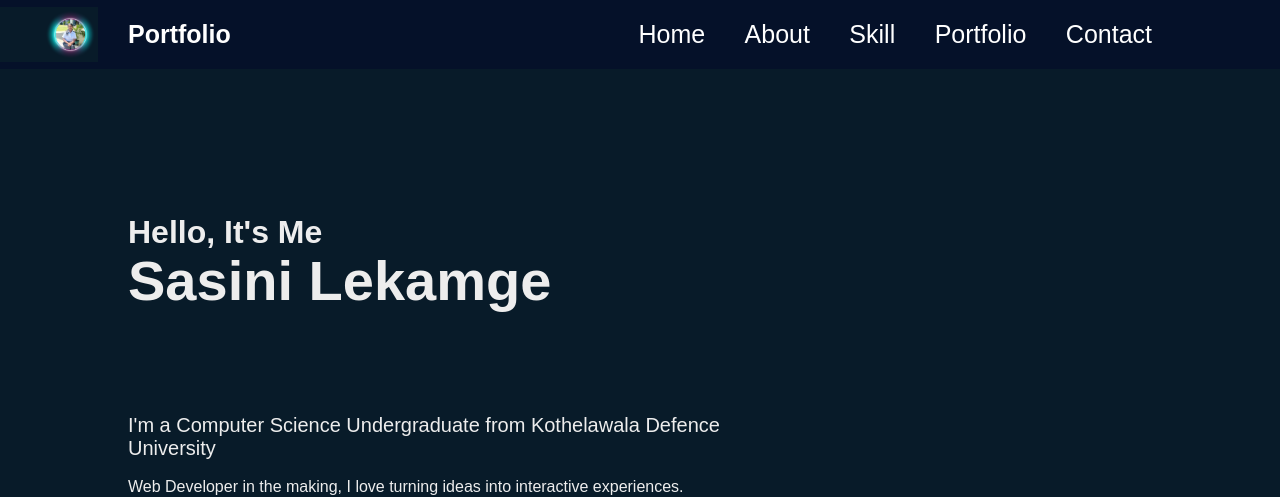
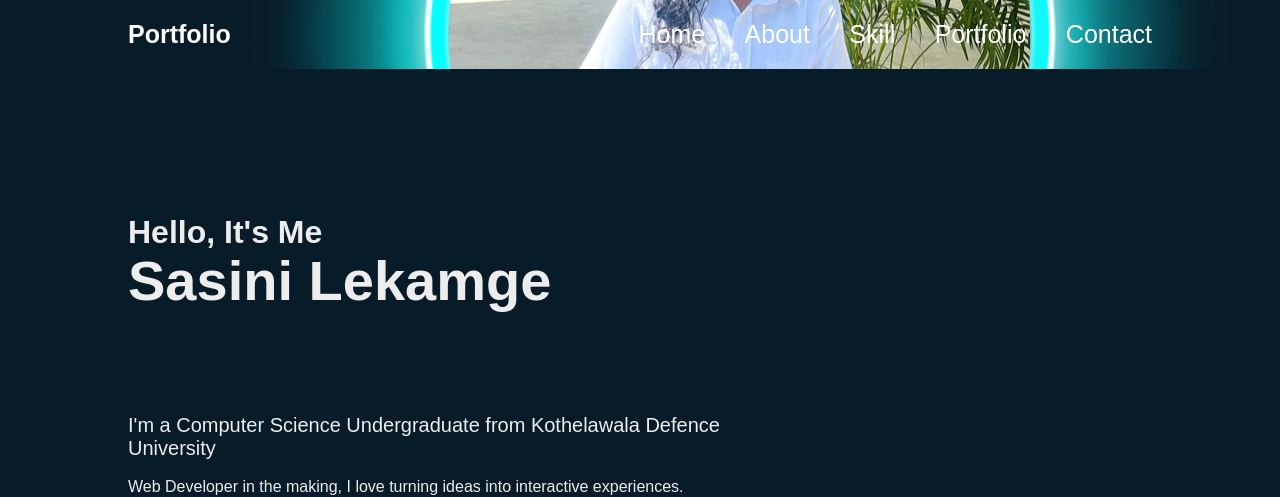
Before and after one commit to Wicky2002/SasiniPortfolio, a plain HTML site: page index.html in a window 1280 px wide. Shown: the top 497 px of the page. Drawn offline with nearby package versions, Linux system fonts and the light colour scheme.

Commit message:
Update stylesheet.css

```diff
--- a/stylesheet.css
+++ b/stylesheet.css
@@ -18,14 +18,14 @@ body {
     padding: 20px 10%;
     background: #051129;
     background-image: url(pics/sasi.png);
-    background-position: left center;  /* Adjust the background position as needed */
     background-repeat: no-repeat;
-    background-size: auto 80%;  /* Adjust the background size as needed */
+    background-position: right center; /* Set the background position to the right */
     display: flex;
     justify-content: space-between;
     align-items: center;
     z-index: 100;
 }
+
 
 
 .logo {
```
